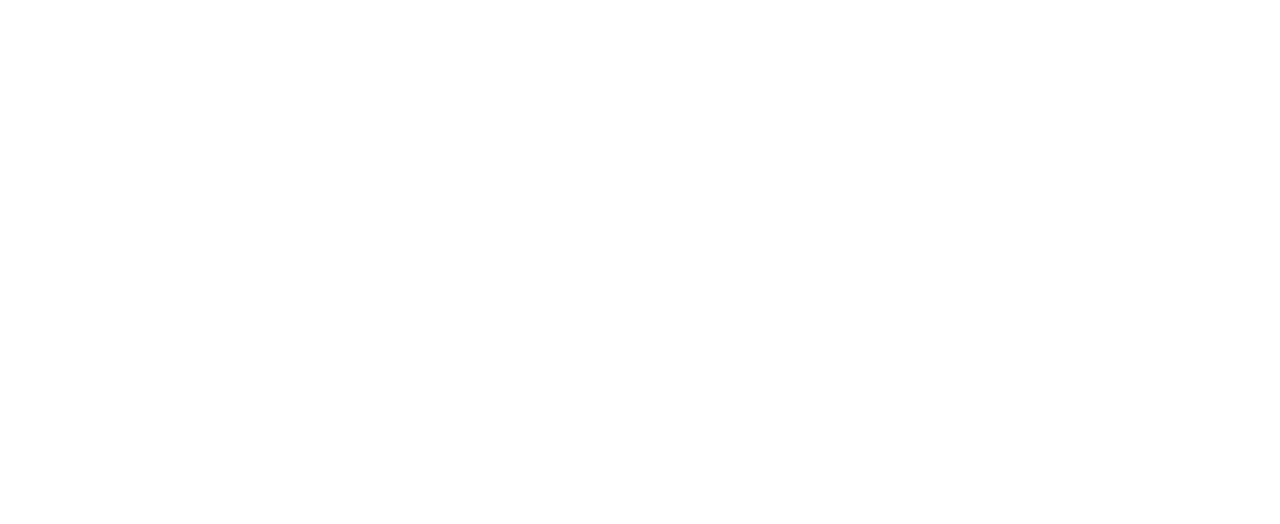
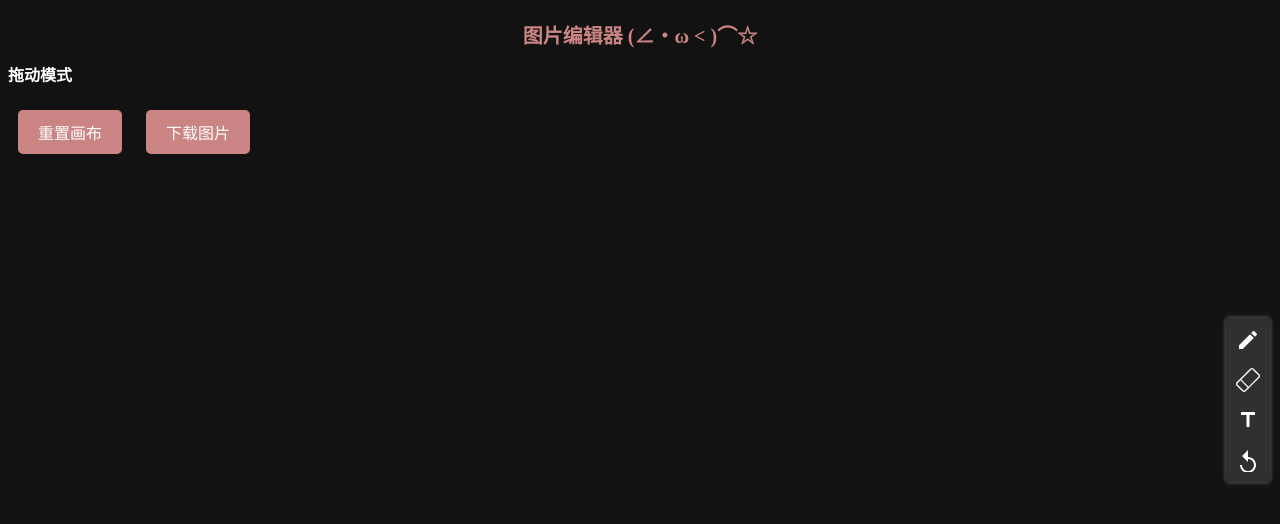
Before and after one commit to aihaoDIYlove/MBTI_selector, a website: page public/img.html in a window 1280 px wide. Drawn offline with Linux system fonts and the light colour scheme.

Commit message:
搭建框架

```diff
--- /dev/null
+++ b/public/css/img.css
@@ -0,0 +1,63 @@
+.body {
+    margin: 0;
+    padding: 0;
+    font-family: 'Segoe UI', Tahoma, Geneva, Verdana, sans-serif;
+}
+
+#title-text {
+    text-align: center;
+    margin-top: 20px;
+    font-size: 20px;
+    color: #ca8484;
+}
+
+
+
+#status {
+    font-size: 16px;
+    color: #ffffff;
+}
+
+#function-button-box {
+    position: fixed;
+    top: 50%;
+    right: 10px;
+    transform: translateY(-50%);
+    display: flex;
+    flex-direction: column;
+    align-items: center;
+    background-color: rgba(57, 57, 57, 0.8);
+    border-radius: 3px;
+    padding: 2px;
+    box-shadow: 0 0 5px rgba(255, 255, 255, 0.4);
+}
+
+#graffiti-button,#rubber-button,#text-button,#revoke-button {
+    width: 30px;
+    height: 30px;
+    border: none;
+    background-color: transparent;
+    cursor: pointer;
+    margin: 5px;
+    padding: 0;
+    display: flex;
+    align-items: center;
+    justify-content: center;
+}
+
+#graffiti-button svg,#rubber-button svg,#text-button svg,#revoke-button svg {
+    width: 80%;
+    height: 80%;
+    fill: #ffffff;
+}
+
+#reset-button,#generate-button {
+    margin: 10px;
+    padding: 10px 20px;
+    font-size: 16px;
+    border: none;
+    border-radius: 5px;
+    cursor: pointer;
+    background-color: #ca8484;
+    color: #ffffff;
+}
--- a/public/img.html
+++ b/public/img.html
@@ -3,11 +3,49 @@
 <head>
     <meta charset="UTF-8">
     <meta name="viewport" content="width=device-width, initial-scale=1.0">
-    <title>图片编辑...</title>
+    <meta name="color-scheme" content="dark">
+    <link rel="stylesheet" href="css/img.css">
+    <title>图片编辑器</title>
 </head>
 <body>
+    <h1 id="title-text">图片编辑器 (∠・ω &lt; )⌒☆</h1>
+    <div id="text-box">
+        <!-- 这里根据实际状态改变，比如“涂鸦模式”、“文字模式”、“橡皮模式”等等
+         检测到两根手指触摸时自动切换至拖动模式，可根据手势放大缩小 -->
+        <h2 id="status">拖动模式</h2>
+    </div>
+    <div id="img-box">
+        <!-- 这里是画布容器的位置，图片在这里编辑 -->
+    </div>
     <div>
+        <div id="function-button-box">
+            <button id="graffiti-button" title="涂鸦">
+                <svg xmlns="http://www.w3.org/2000/svg" viewBox="0 0 24 24">
+                    <path d="M3 17.25V21h3.75L17.81 9.94l-3.75-3.75L3 17.25zM20.71 7.04c.39-.39.39-1.02 0-1.41l-2.34-2.34c-.39-.39-1.02-.39-1.41 0l-1.83 1.83 3.75 3.75 1.83-1.83z" />
+                </svg>
+            </button>
+            <button id="rubber-button" title="橡皮擦">
+                <svg xmlns="http://www.w3.org/2000/svg" x="0px" y="0px" viewBox="0 0 299.289 299.289">
+                    <path d="M290.422,79.244L220.034,8.857c-11.794-11.795-30.986-11.795-42.78,0C175.866,10.245,12.971,173.14,8.867,177.244 c-11.822,11.821-11.824,30.957,0,42.78l70.388,70.388c11.821,11.822,30.957,11.824,42.78,0 c1.046-1.046,165.357-165.357,168.388-168.388C302.244,110.203,302.246,91.066,290.422,79.244z M110.367,278.744 c-5.374,5.373-14.071,5.373-19.446,0l-70.388-70.388c-5.373-5.374-5.375-14.071,0-19.446l34.61-34.61l89.834,89.834 L110.367,278.744z M278.755,110.357l-122.111,122.11l-89.833-89.833l122.11-122.111c5.374-5.374,14.071-5.374,19.446,0 l70.388,70.388C284.129,96.285,284.129,104.983,278.755,110.357z"/>
+                </svg>
+            </button>
+            <button id="text-button" title="文字">
+                <svg xmlns="http://www.w3.org/2000/svg" viewBox="0 0 24 24">
+                    <path d="M5 4v3h5.5v12h3V7H19V4z"></path>
+                </svg>
+            </button>
+            <button id="revoke-button" title="撤销">
+                <svg xmlns="http://www.w3.org/2000/svg" viewBox="0 0 24 24">
+                    <path d="M12 5V2L6 8l6 6v-3c3.31 0 6 2.69 6 6s-2.69 6-6 6-6-2.69-6-6H4c0 4.42 3.58 8 8 8s8-3.58 8-8-3.58-8-8-8z"/>
+                </svg>
+            </button>
+        </div>
+    </div>
+    <div id="generate-button-box">
+        <button id="reset-button">重置画布</button>
+        <button id="generate-button">下载图片</button>
+    </div>
 
-    </div>
+<script src="js/img.js"></script>
 </body>
 </html>
```
Also changed, not shown: public/js/img.js (added).
